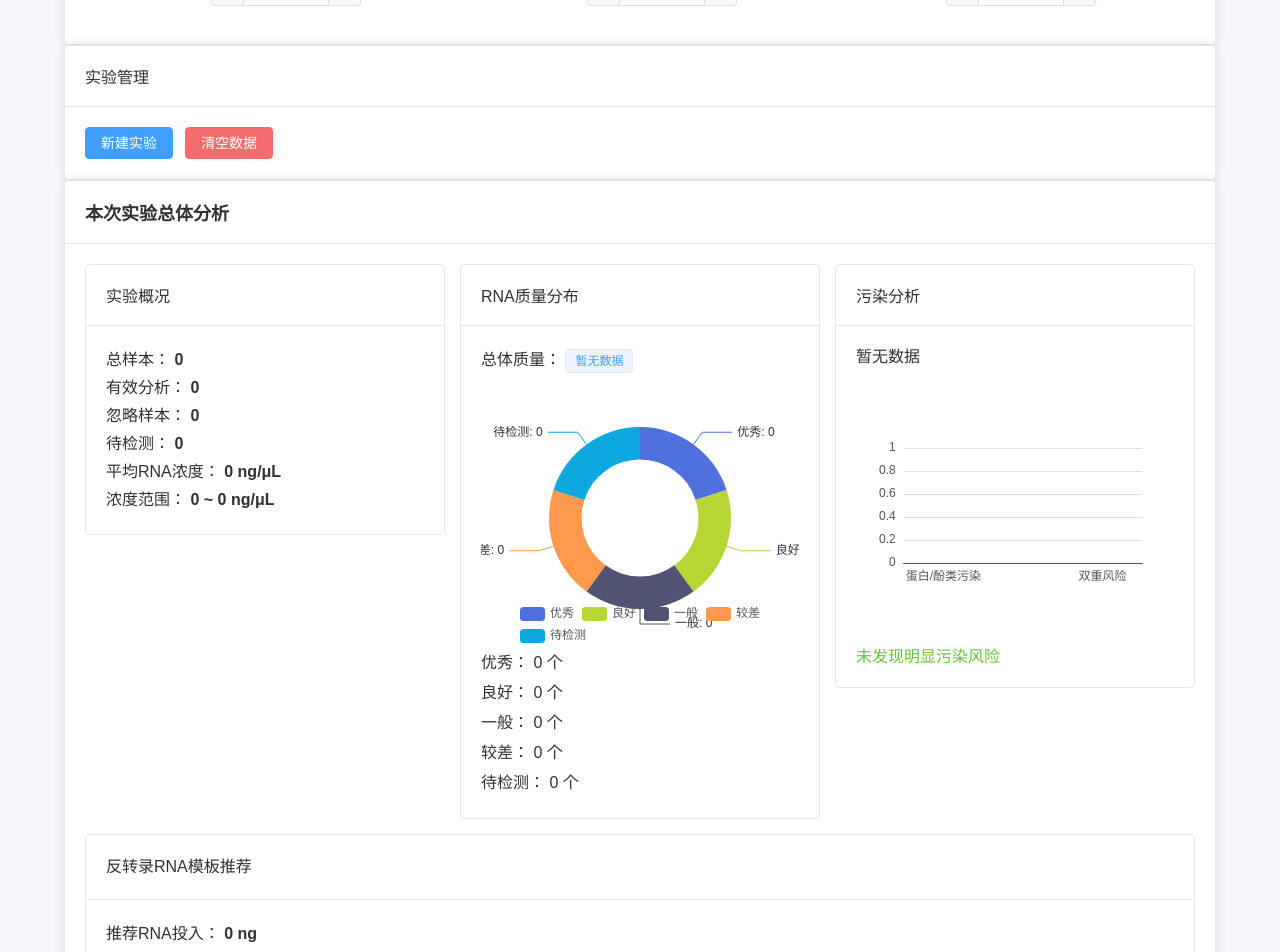
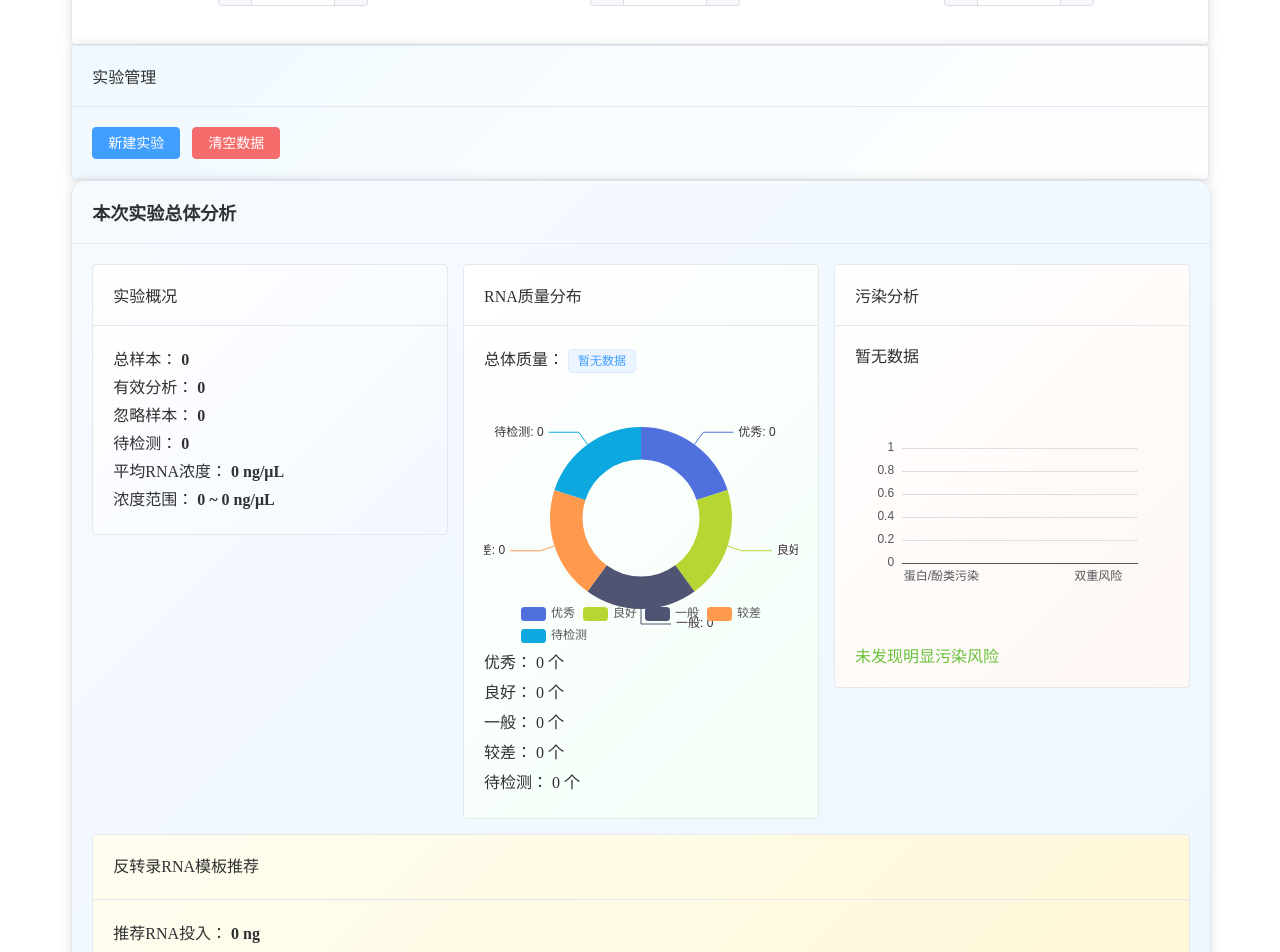
Before and after one commit to huluhuqi/RNA-quality-judgment, a Vue app: page / in a window 1280 px wide. Shown: the part 240-1192 px from the top of the page. Built offline with nearby package versions, Linux system fonts and the light colour scheme.

Commit message:
feat: add UI animations and visual optimizations

```diff
--- a/src/App.vue
+++ b/src/App.vue
@@ -63,6 +63,7 @@
 
 <script setup>
 
+import './assets/style.css'
 
 import {ref} from 'vue'
 
--- a/src/assets/style.css
+++ b/src/assets/style.css
@@ -1,19 +1,83 @@
-body{
-
-    margin:0;
-
-    background:#f5f7fa;
-
-    font-family:
-    "Microsoft YaHei",
-    Arial,
-    sans-serif;
-
+.el-button{
+    transition:
+    all .25s ease;
+    position:relative;
+    overflow:hidden;
 }
 
+.el-button:hover{
+    transform:
+    translateY(-2px)
+    scale(1.03);
+}
 
-*{
+.el-button:active{
+    transform:
+    scale(0.96);
+}
 
-    box-sizing:border-box;
+.el-button::after{
+    content:"";
+    position:absolute;
+    left:50%;
+    top:50%;
+    width:0;
+    height:0;
+    background:
+    rgba(255,255,255,.35);
+    border-radius:50%;
+    transform:
+    translate(-50%,-50%);
+    transition:
+    all .4s;
+}
 
+.el-button:hover::after{
+    width:180px;
+    height:180px;
 }
+
+.el-card{
+    transition:
+    all .35s ease;
+}
+
+.el-card:hover{
+    transform:
+    translateY(-3px);
+    box-shadow:
+    0 8px 25px rgba(0,0,0,.12);
+}
+
+.fade-enter-active,
+.fade-leave-active{
+    transition:
+    all .35s ease;
+}
+
+.fade-enter-from,
+.fade-leave-to{
+    opacity:0;
+    transform:
+    translateY(15px);
+}
+
+.el-table__row{
+    transition:
+    all .3s ease;
+}
+
+.el-table__row:hover{
+    background:
+    rgba(64,158,255,.08);
+}
+
+.el-tag{
+    transition:
+    all .3s;
+}
+
+.el-tag:hover{
+    transform:
+    scale(1.08);
+}
--- a/src/components/ExperimentControl.vue
+++ b/src/components/ExperimentControl.vue
@@ -1,7 +1,7 @@
 <template>
 
 
-<el-card>
+<el-card class="control-card">
 
 
 <template #header>
@@ -86,3 +86,24 @@ emit("clear")
 
 
 </script>
+
+
+<style scoped>
+
+.control-card{
+
+background:
+
+linear-gradient(
+
+135deg,
+
+#f0f9ff,
+
+#ffffff
+
+);
+
+}
+
+</style>
--- a/src/components/ExperimentSummary.vue
+++ b/src/components/ExperimentSummary.vue
@@ -1,6 +1,6 @@
 <template>
 
-<el-card class="summary-card">
+<el-card class="summary-card gradient-summary">
 
 
 <template #header>
@@ -21,7 +21,7 @@
 <el-col :xs="24" :sm="8">
 
 
-<el-card shadow="hover">
+<el-card shadow="hover" class="info-card">
 
 
 <template #header>
@@ -137,7 +137,7 @@ ng/μL
 <el-col :xs="24" :sm="8">
 
 
-<el-card shadow="hover">
+<el-card shadow="hover" class="quality-card">
 
 
 <template #header>
@@ -245,7 +245,7 @@ RNA质量分布
 <el-col :xs="24" :sm="8">
 
 
-<el-card shadow="hover">
+<el-card shadow="hover" class="pollution-card">
 
 
 <template #header>
@@ -347,7 +347,7 @@ v-if="summary.rt"
 
 shadow="hover"
 
-class="rt-card"
+class="rt-card rt-gradient"
 
 >
 
@@ -528,7 +528,73 @@ width:100%;
 
 }
 
+.gradient-summary{
 
+background:
+
+linear-gradient(
+
+135deg,
+
+#f5faff,
+
+#eef7ff
+
+);
+
+border-radius:
+
+14px;
+
+}
+
+.info-card{
+
+background:
+
+linear-gradient(
+
+135deg,
+
+#ffffff,
+
+#f3f8ff
+
+);
+
+}
+
+.quality-card{
+
+background:
+
+linear-gradient(
+
+135deg,
+
+#ffffff,
+
+#f3fff7
+
+);
+
+}
+
+.pollution-card{
+
+background:
+
+linear-gradient(
+
+135deg,
+
+#ffffff,
+
+#fff7f3
+
+);
+
+}
 
 .title{
 
@@ -537,6 +603,7 @@ font-size:18px;
 font-weight:bold;
 
 }
+
 
 
 
@@ -550,6 +617,7 @@ line-height:28px;
 
 
 
+
 .quality-title{
 
 margin-bottom:15px;
@@ -558,11 +626,15 @@ margin-bottom:15px;
 
 
 
+
+
 .quality-list{
 
 line-height:30px;
 
 }
+
+
 
 
 
@@ -576,6 +648,8 @@ margin-bottom:15px;
 
 
 
+
+
 .pollution-item{
 
 margin-top:8px;
@@ -583,6 +657,8 @@ margin-top:8px;
 line-height:22px;
 
 }
+
+
 
 
 
@@ -595,6 +671,7 @@ color:#67c23a;
 
 
 
+
 .rt-card{
 
 margin-top:15px;
@@ -603,6 +680,23 @@ line-height:28px;
 
 }
 
+.rt-gradient{
+
+background:
+
+linear-gradient(
+
+135deg,
+
+#fffdf0,
+
+#fff7d6
+
+);
+
+}
+
+
 
 
 </style>
--- a/src/components/ExportPanel.vue
+++ b/src/components/ExportPanel.vue
@@ -1,7 +1,7 @@
 <template>
 
 
-<el-card>
+<el-card class="export-card">
 
 
 <template #header>
@@ -112,3 +112,24 @@ props.data
 
 
 </script>
+
+
+<style scoped>
+
+.export-card{
+
+background:
+
+linear-gradient(
+
+135deg,
+
+#f7fff5,
+
+#ffffff
+
+);
+
+}
+
+</style>
--- a/src/components/RNADataTable.vue
+++ b/src/components/RNADataTable.vue
@@ -78,7 +78,10 @@ type="success"
 
 <div class="table-container">
 
+<Transition name="fade" mode="out-in">
 <el-table
+
+:key="tableVersion"
 
 :data="tableData"
 
@@ -362,6 +365,7 @@ size="small"
 
 
 </el-table>
+</Transition>
 
 </div>
 
@@ -401,8 +405,9 @@ from './TextCell.vue'
 const pasteText = ref('')
 
 
+const tableData = ref([])
 
-const tableData = ref([])
+const tableVersion = ref(0)
 
 
 const emit = defineEmits([
@@ -438,6 +443,7 @@ tableData.value.push(
     ...data
 )
 
+tableVersion.value++
 
 emit(
 'update-data',
@@ -473,6 +479,7 @@ ignored:false
 
 })
 
+tableVersion.value++
 
 emit(
 'update-data',
@@ -492,6 +499,7 @@ function clearData(){
 
 tableData.value=[]
 
+tableVersion.value++
 
 emit(
 'update-data',
@@ -510,6 +518,7 @@ index,
 1
 )
 
+tableVersion.value++
 
 emit(
 'update-data',
@@ -526,6 +535,7 @@ function toggleIgnore(row){
 row.ignored =
 !row.ignored
 
+tableVersion.value++
 
 emit(
 'update-data',
@@ -649,6 +659,21 @@ text-decoration:line-through;
 
 opacity:0.45;
 
+animation:
+ignoreAnimation .35s;
+
+}
+
+@keyframes ignoreAnimation{
+
+from{
+opacity:1;
+}
+
+to{
+opacity:0.45;
+}
+
 }
 
 
```
